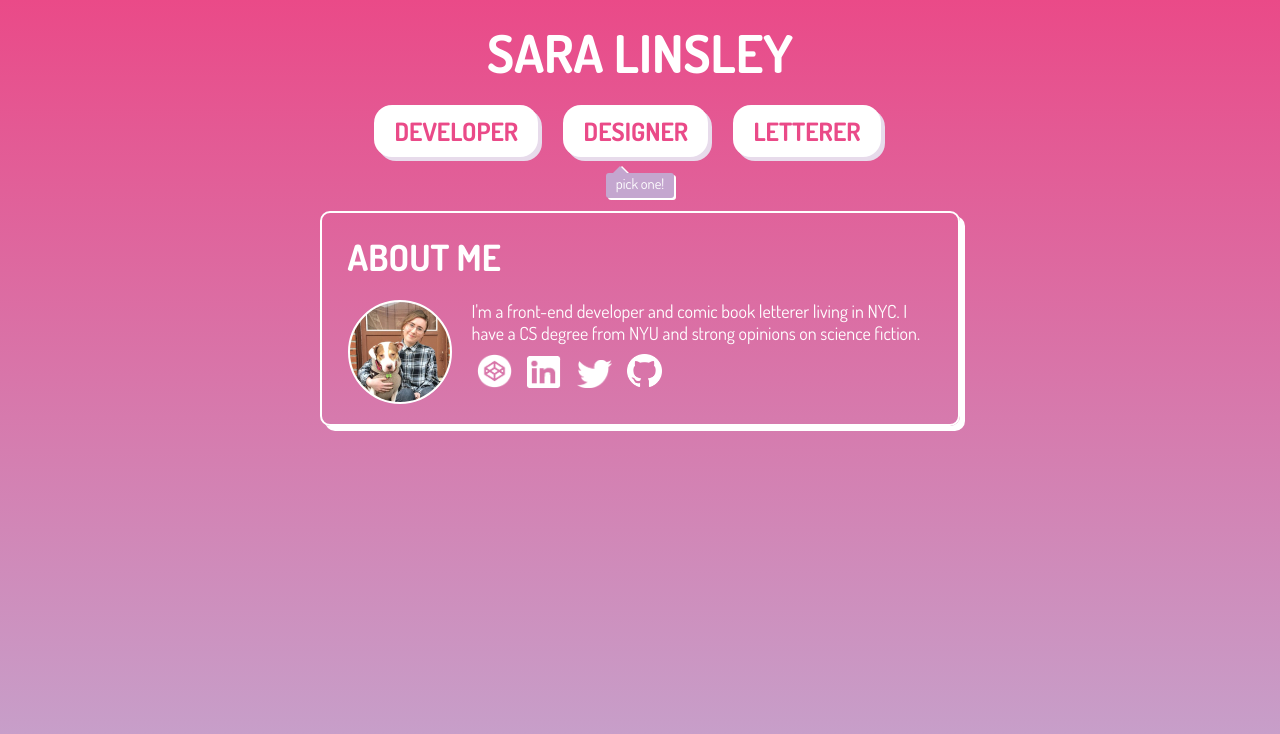
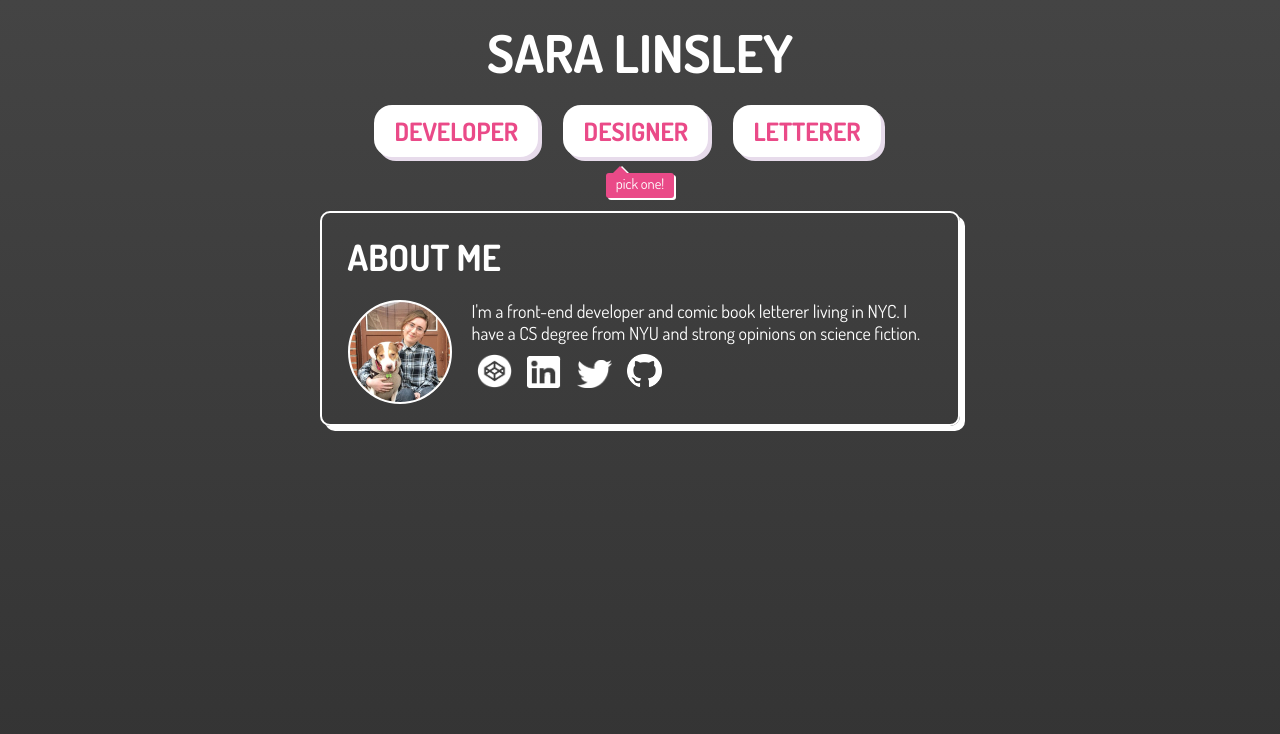
Before and after one commit to saraoswald/saraoswald.github.io, a plain HTML site: page index.html in a window 1280 px wide. Drawn offline with nearby package versions, Linux system fonts and the light colour scheme; a script that the page names is missing.

Commit message:
+dark mode?

```diff
--- a/css/main.css
+++ b/css/main.css
@@ -9,7 +9,7 @@ body{
 }
 
 body{
-  background: linear-gradient(to bottom, #EA4A88, #C4A6CF);
+  background: linear-gradient(to bottom, #444, #333);
   font-family: 'Dosis', sans-serif;
   font-size: 18px;
   background-attachment: fixed;
@@ -114,7 +114,7 @@ section, .nav{
   }
 .nav.active .click-me {display:none;}
 .click-me {
-  background: #C4A6CF;
+  background: #EA4A88;
   color: #fff;
   padding: 5px 10px 8px 10px;
   height: max-content;
@@ -133,7 +133,7 @@ section, .nav{
     height: 0px;
     position: absolute;
     border: 8px solid transparent;
-    border-bottom: 8px solid #C4A6CF;
+    border-bottom: 8px solid #EA4A88;
     top: -15px;
     left: 6px;
   }
```
